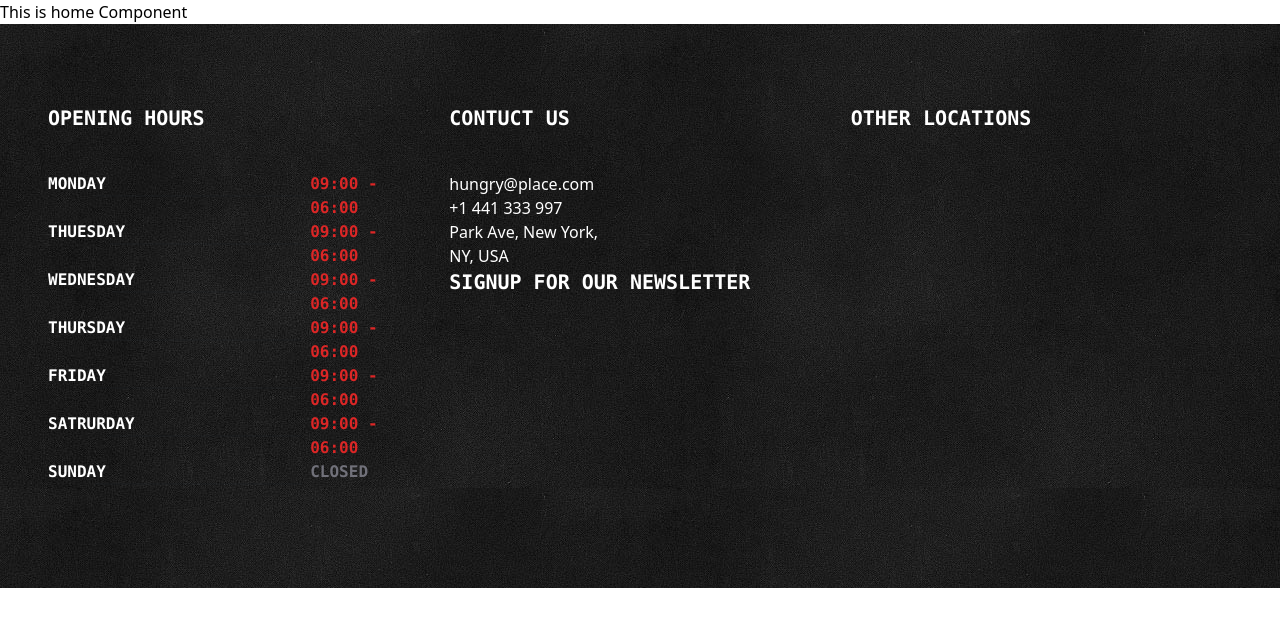
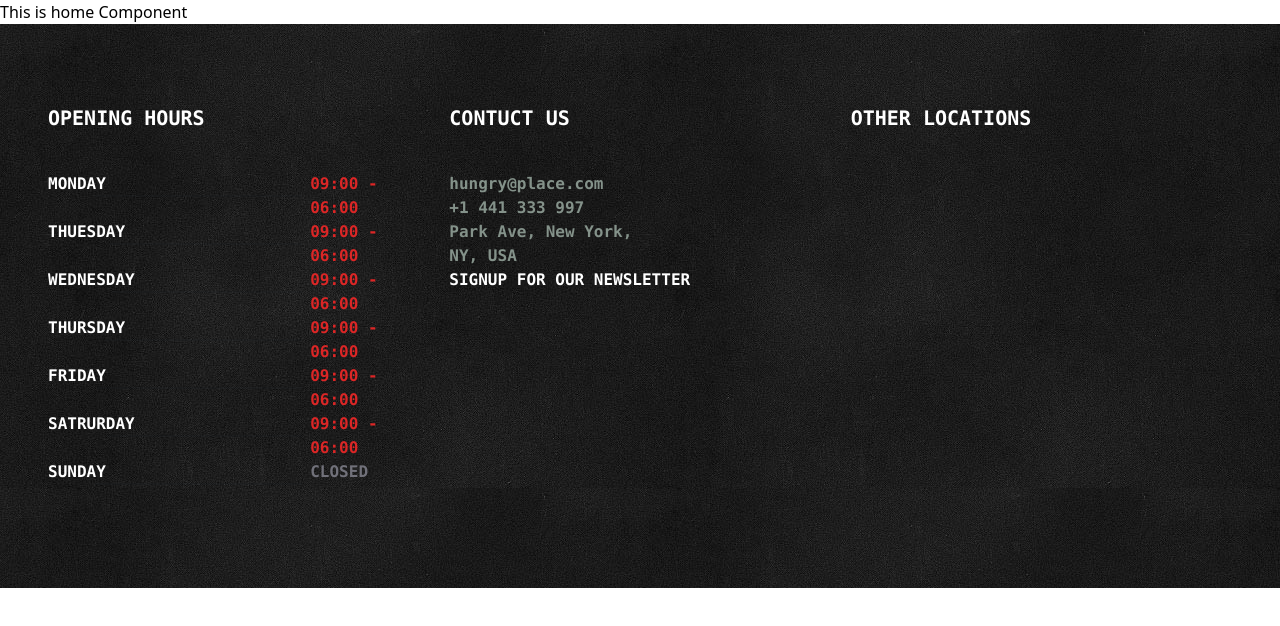
Before and after one commit to Nik7s/hungry-place-restaurant-client, a React (Vite) app: page / in a window 1280 px wide. Shown: the top 626 px of the page. Built offline with nearby package versions, Linux system fonts and the light colour scheme.

Commit message:
Working on footer design

```diff
--- a/src/Pages/Home/Home/Shared/Footer/Footer.jsx
+++ b/src/Pages/Home/Home/Shared/Footer/Footer.jsx
@@ -41,17 +41,15 @@ const Footer = () => {
       </div>
       <div>
         <h1 className="font-mono font-bold text-xl mb-10">CONTUCT US</h1>
-        <p>hungry@place.com</p>
-        <p>+1 441 333 997</p>
-        <p>
+        <p className="text-[#84928A] font-mono font-bold">hungry@place.com</p>
+        <p className="text-[#84928A] font-mono font-bold">+1 441 333 997</p>
+        <p className="text-[#84928A] font-mono font-bold">
           Park Ave, New York,
           <br />
           NY, USA
         </p>
 
-        <h1 className="font-mono font-bold text-xl mb-10">
-          SIGNUP FOR OUR NEWSLETTER
-        </h1>
+        <h1 className="font-mono font-bold mb-10">SIGNUP FOR OUR NEWSLETTER</h1>
       </div>
       <div>
         <h1 className="font-mono font-bold text-xl">OTHER LOCATIONS</h1>
```
